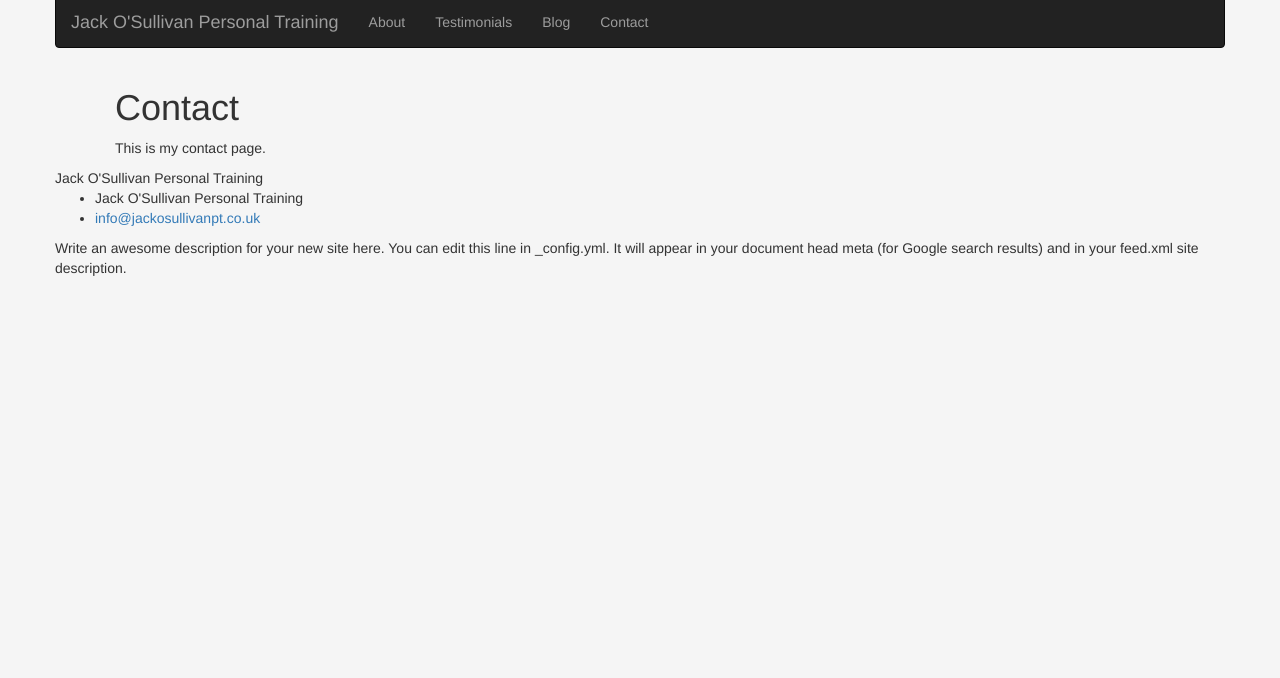
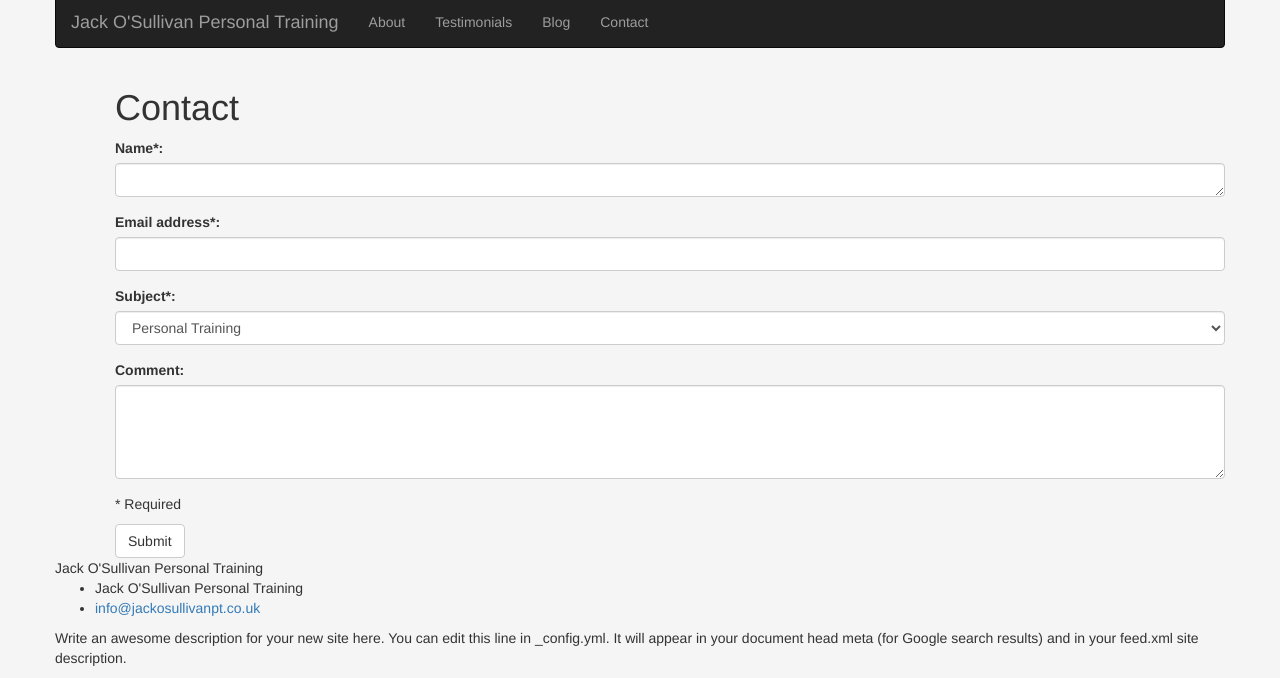
Before and after one commit to jackosullivanpt/blog, a Jekyll site: the page built from contact.md, in a window 1280 px wide, cut to the strip 304-982 px from the top of the page. Built offline with Jekyll 4.4.1, drawn with Linux system fonts in a browser that asks for light colours; before the commit the page ends 900 px from its top, so only the background shows below that.

Commit message:
Added form
Added form to contact page

```diff
--- a/contact.md
+++ b/contact.md
@@ -4,4 +4,26 @@ title: Contact
 permalink: /contact/
 ---
 
-This is my contact page.
+<form role="form">
+  <div class="form-group">
+    <label for="comment">Name*:</label>
+    <textarea class="form-control" rows="1" id="comment"></textarea>
+  </div>
+  <div class="form-group">
+    <label for="email">Email address*:</label>
+    <input type="email" class="form-control" id="email">
+  </div>
+  <div class="form-group">
+    <label for="sel1">Subject*:</label>
+    <select class="form-control" id="sel1">
+      <option>Personal Training</option>
+      <option>Group Training</option>
+    </select>
+  </div>
+  <div class="form-group">
+    <label for="comment">Comment:</label>
+    <textarea class="form-control" rows="4" id="comment"></textarea>
+  </div>
+  <p> * Required </p>
+  <button type="submit" class="btn btn-default">Submit</button>
+</form>
```
